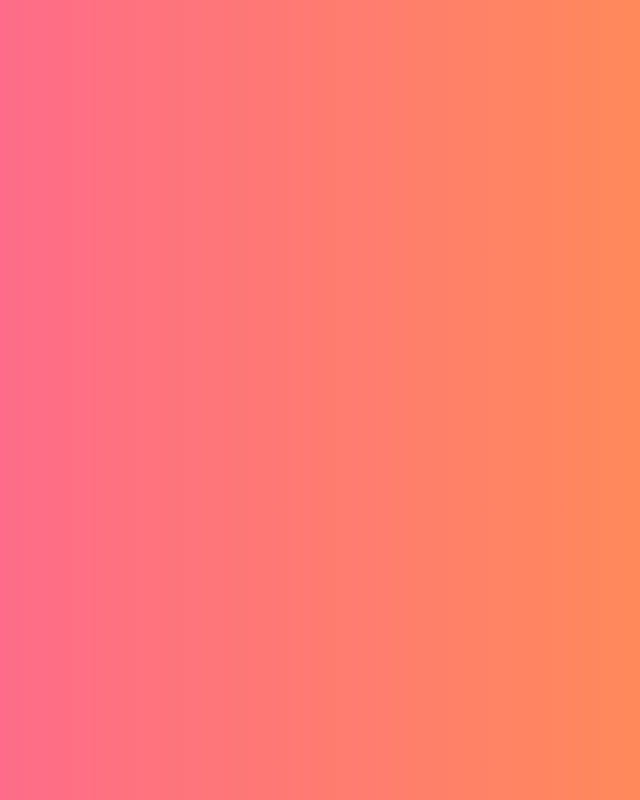
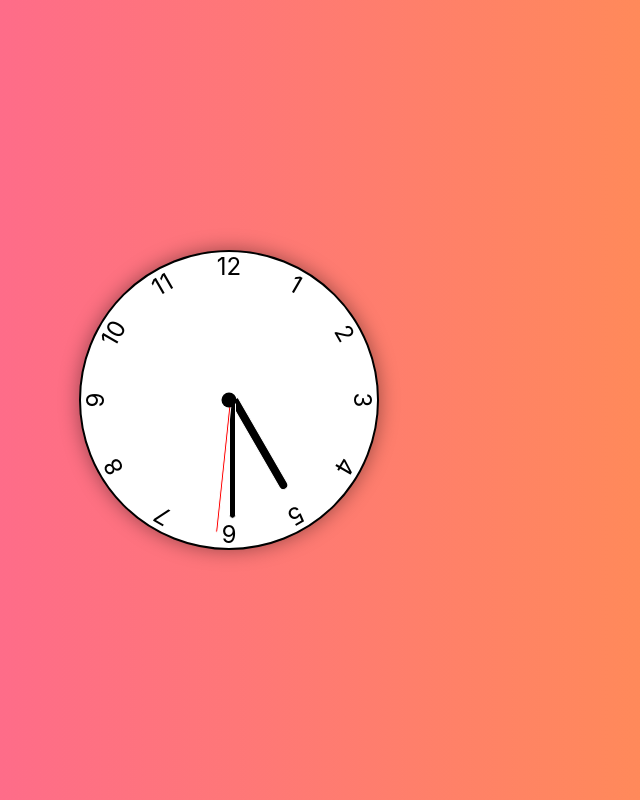
Before and after one commit to rjavier001/kruger-clockapp, a React (Create React App) app in the folder clock/: page / in a window 1280 px wide. Shown: the whole page, without its empty margins (411-1051 px from the left). Built offline with nearby package versions, Linux system fonts and the light colour scheme.

Commit message:
useState & useEfect added

```diff
--- a/clock/src/App.js
+++ b/clock/src/App.jsx
@@ -1,8 +1,9 @@
 import './App.css';
+import Clock from './components/Clock';
 function App() {
   return (
     <div className="App">
-
+        <Clock timeZone={'America/Bogota'}/>
     </div>
   );
 }
--- a/clock/src/components/Clock.jsx
+++ b/clock/src/components/Clock.jsx
@@ -1,9 +1,43 @@
-const Clock = () => {
+import { useState, useEffect } from "react";
+import PropTypes from "prop-types";
+const Clock = ({ timeZone }) => {
+  const [hour, setHour] = useState(0);
+  const [min, setMin] = useState(0);
+  const [second, setSecond] = useState(0);
+
+  const update = (e) => {
+    const date = new Date()
+      .toLocaleString("en-Us", { timeZone: timeZone })
+      .split(" ")[1];
+    const time = date.split(":");
+    setHour((Number(time[0]) / 12) * 360 + 90);
+    setMin((Number(time[1]) / 60) * 360 + 90);
+    setSecond((Number(time[2]) / 60) * 360 + 90);
+  };
+
+  useEffect(() => {
+    setInterval(update, 1000);
+    return () => {
+      console.log("clock mount");
+    };
+  }, []);
+
   return (
     <div className="clock">
-        <div className="hand hour" data-hour-hand></div>
-        <div className="hand minute" data-minute-hand></div>
-        <div className="hand second" data-second-hand></div>
+      <div
+        className="hand hour"
+        data-hour-hand
+        style={{transform:`rotate(${hour}deg)`}}
+      ></div>
+      <div
+        className="hand minute"
+        data-minute-hand
+        style={{transform:`rotate(${min}deg)`}}
+      ></div>
+      <div
+        className="hand second"
+        style={{transform:`rotate(${second}deg)`}}
+      ></div>
       <div className="number number1">1</div>
       <div className="number number2">2</div>
       <div className="number number3">3</div>
@@ -21,3 +55,11 @@ const Clock = () => {
 };
 
 export default Clock;
+
+Clock.propTypes = {
+  timeZone: PropTypes.string.isRequired,
+};
+
+Clock.defaultProps = {
+  timeZone: "America/Bogota",
+};
```
Lines whose indentation alone changed are shown as unchanged.
